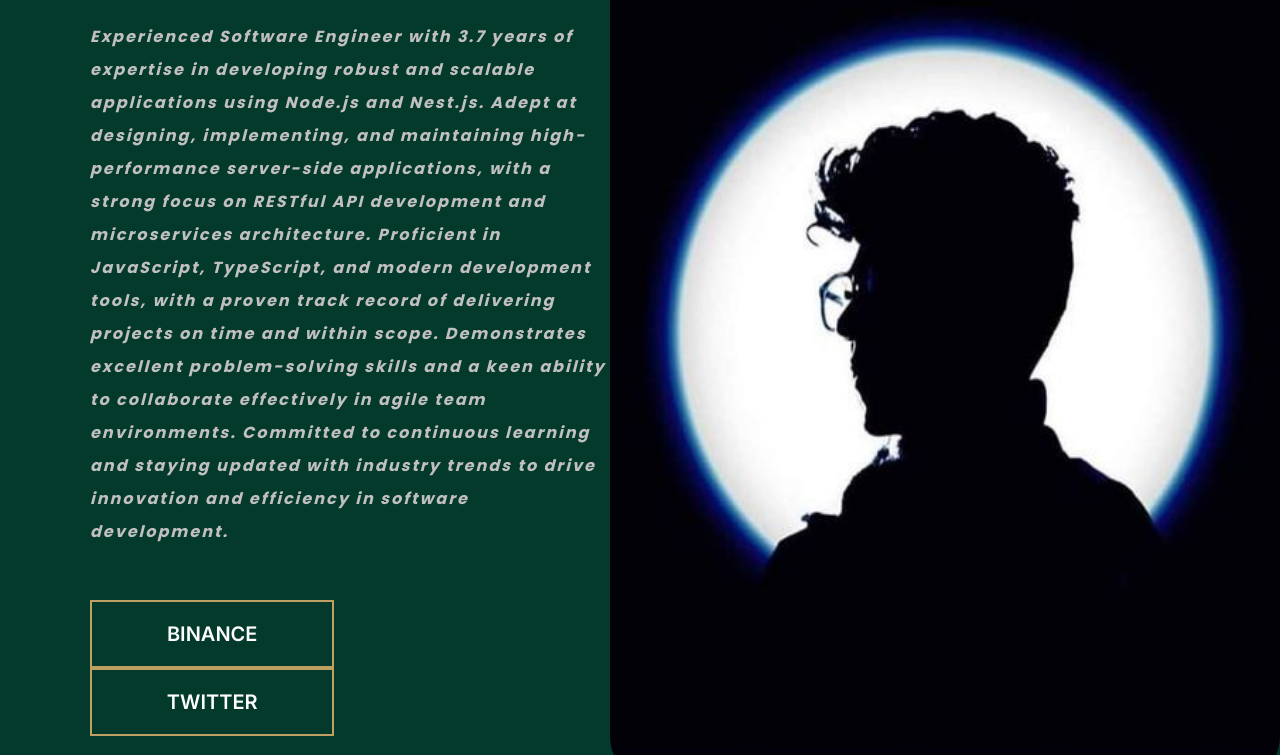
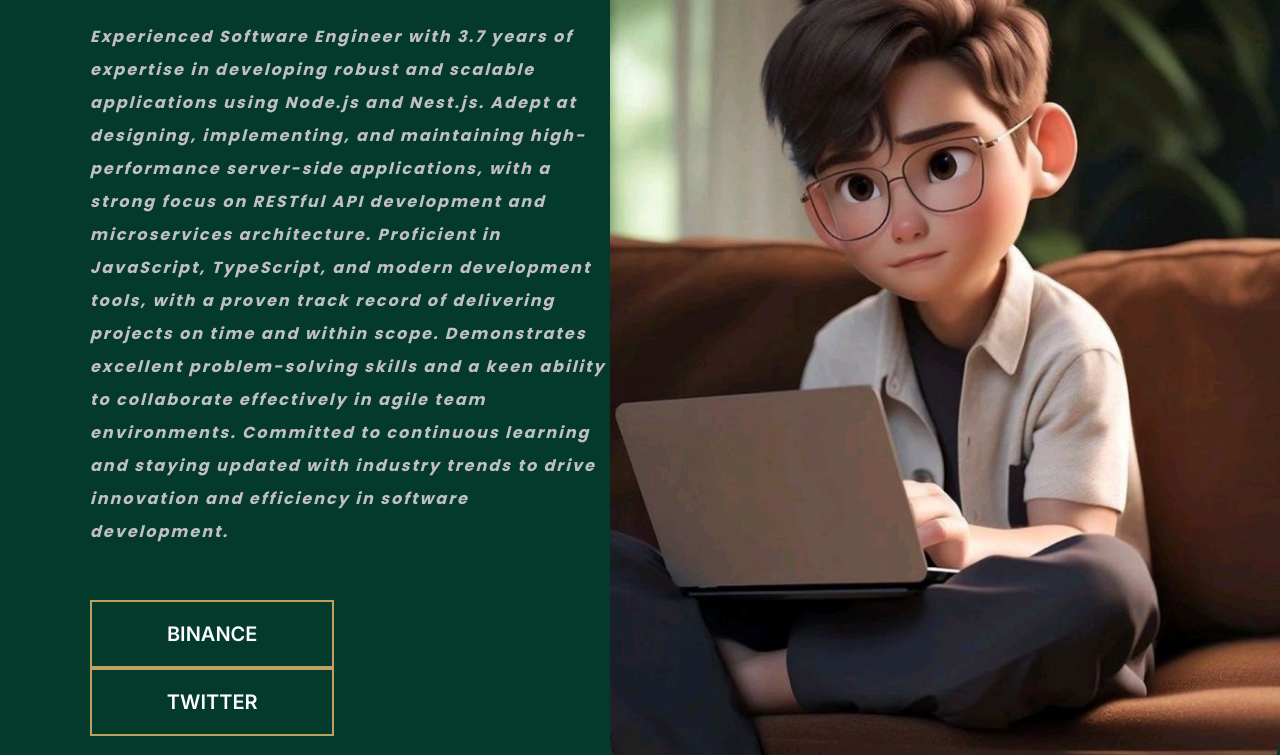
Before and after one commit to kailaspk/sample-protfolio, a plain HTML site: page index.html in a window 1280 px wide. Shown: the part 199-954 px from the top of the page. Drawn offline with Linux system fonts and the light colour scheme.

Commit message:
Update index.html

```diff
--- a/index.html
+++ b/index.html
@@ -36,7 +36,7 @@
         <h3>Copyright © 2024 Kailas PK - Software Engineer</h3>
       </div>
       <div class="header-right-side">
-        <img src="portfolio-images/black.jpeg" alt="img" />
+        <img src="portfolio-images/black1.jpeg" alt="img" />
       </div>
     </header>
   </body>
```
